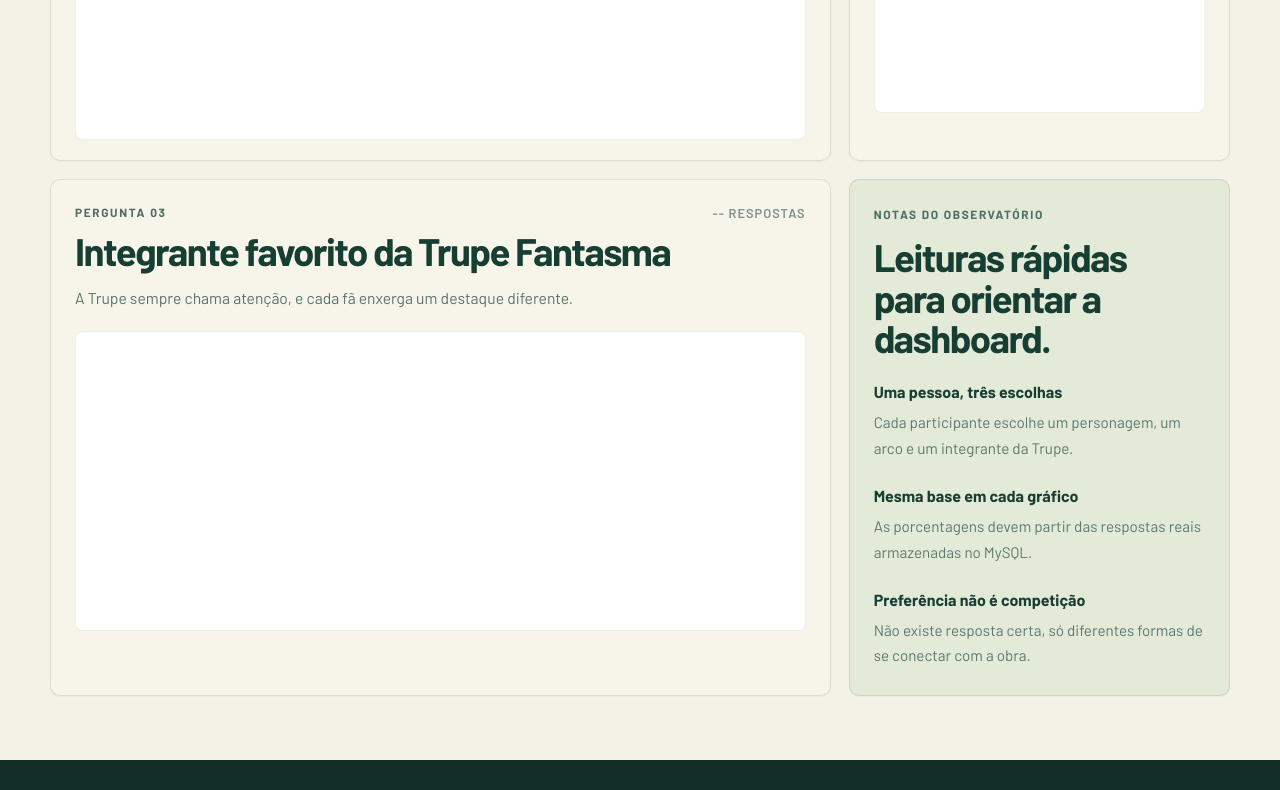
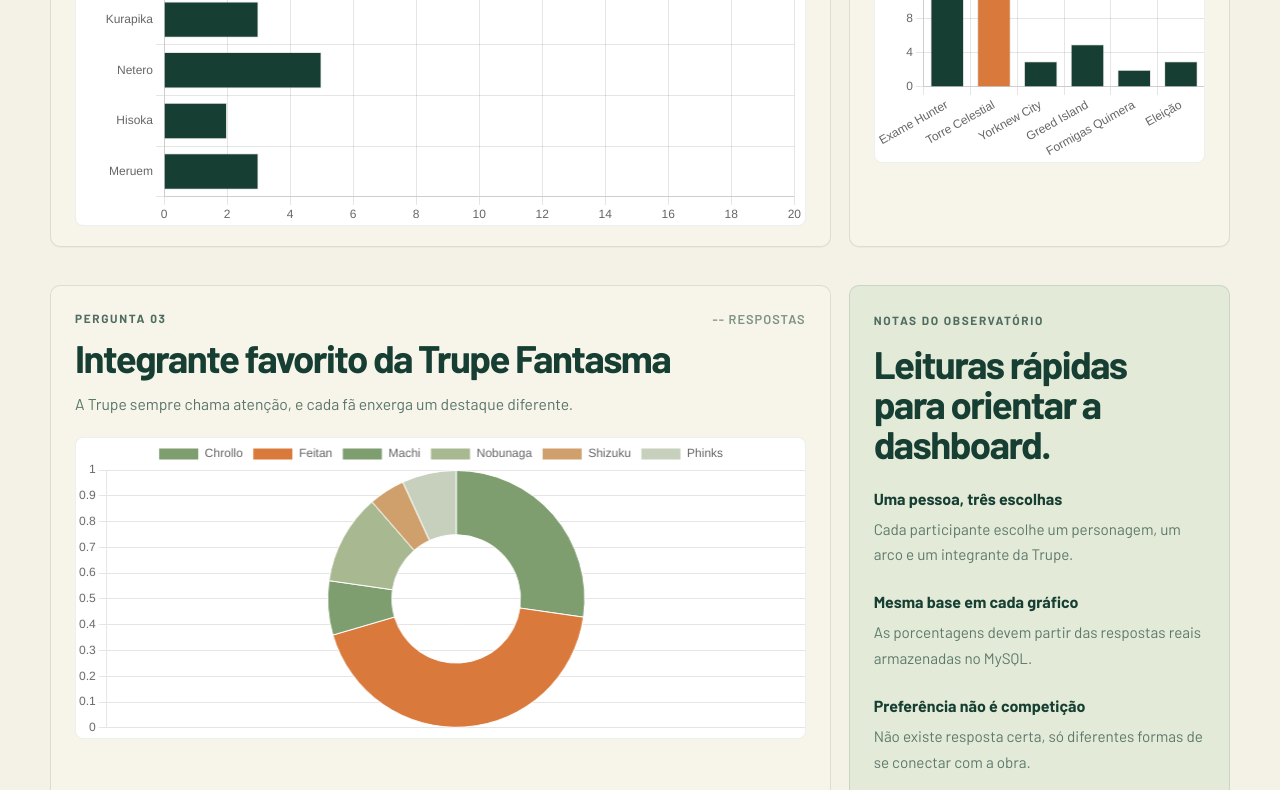
Before and after one commit to Vinicius-Henrique-Oliveira/MyHxH, a website: page public/dashboard.html in a window 1280 px wide. Shown: the part 945-1735 px from the top of the page. Drawn offline with nearby package versions, Linux system fonts and the light colour scheme.

Commit message:
Add Chart.js e fix CSS

```diff
--- a/public/css/dashboard.css
+++ b/public/css/dashboard.css
@@ -110,6 +110,7 @@
 
 .dashboard-card,
 .dashboard-notes {
+  margin-top: 20px;
   min-width: 0;
   border: 1px solid rgba(22, 62, 50, 0.12);
   border-radius: 10px;
@@ -170,7 +171,7 @@
 }
 
 .dashboard-chart-box--short {
-  min-height: 250px;
+  min-height: 280px;
 }
 
 .dashboard-chart-box--ring {
@@ -214,29 +215,3 @@
 .dashboard-card--bottom .dashboard-chart-box {
   min-height: 300px;
 }
-
-@media (max-width: 1080px) {
-  .dashboard-hero {
-    flex-direction: column;
-    align-items: flex-start;
-  }
-
-  .dashboard-stats,
-  .dashboard-grid {
-    grid-template-columns: 1fr;
-  }
-
-  .dashboard-card--wide,
-  .dashboard-notes {
-    grid-column: auto;
-  }
-
-  .dashboard-notes {
-    min-height: auto;
-  }
-
-  .dashboard-card--wide,
-  .dashboard-card--bottom {
-    min-height: auto;
-  }
-}
--- a/public/dashboard.html
+++ b/public/dashboard.html
@@ -15,6 +15,8 @@
   <link rel="icon" href="./assets/icon/favicon2.ico">
   <link rel="preconnect" href="https://fonts.gstatic.com">
 </head>
+
+<script src="https://cdn.jsdelivr.net/npm/chart.js"></script>
 
 <body>
   <header class="header">
@@ -84,9 +86,12 @@
           <span class="dashboard-card__meta">-- respostas</span>
         </header>
 
-        <p class="dashboard-card__lead">Killua, Kurapika, Gon, Hisoka e outros nomes disputam a preferência da comunidade.</p>
+        <p class="dashboard-card__lead">Killua, Kurapika, Gon, Hisoka e outros nomes disputam a preferência da
+          comunidade.</p>
 
-        <div class="dashboard-chart-box" id="graficoPersonagem" aria-label="Espaço para o gráfico de personagem favorito"></div>
+        <div class="dashboard-chart-box" id="graficoPersonagem">
+          <canvas id="Personagem"></canvas>
+        </div>
       </article>
 
       <article class="dashboard-card">
@@ -100,7 +105,9 @@
 
         <p class="dashboard-card__lead">Exame Hunter, Yorknew City, Formigas Quimera e outras etapas da jornada.</p>
 
-        <div class="dashboard-chart-box dashboard-chart-box--short" id="graficoArco" aria-label="Espaço para o gráfico de arco favorito"></div>
+        <div class="dashboard-chart-box dashboard-chart-box--short" id="graficoArco">
+          <canvas id="Arco"></canvas>
+        </div>
       </article>
 
       <article class="dashboard-card dashboard-card--wide dashboard-card--bottom">
@@ -114,7 +121,9 @@
 
         <p class="dashboard-card__lead">A Trupe sempre chama atenção, e cada fã enxerga um destaque diferente.</p>
 
-        <div class="dashboard-chart-box dashboard-chart-box--ring" id="graficoTrupe" aria-label="Espaço para o gráfico da Trupe Fantasma"></div>
+        <div class="dashboard-chart-box dashboard-chart-box--ring" id="graficoTrupe">
+          <canvas id="Trupe"></canvas>
+        </div>
       </article>
 
       <aside class="dashboard-notes" aria-label="Notas do observatório">
@@ -170,6 +179,128 @@
   </footer>
 
   <script>
+
+
+    const grafico1 = document.getElementById('Personagem');
+    const cores1 = ["#163E32", "#163E32", "#163E32", "#163E32", "#163E32", "#163E32"]
+    const votos1 = [12, 19, 3, 5, 2, 3];
+
+    let maior1 = votos1[0]
+    let ax_maior1 = 0;
+
+    for (let i = 0; i < votos1.length; i++) {
+
+      if (votos1[i] > maior1) {
+        maior1 = votos1[i]
+        ax_maior1 = i;
+      }
+
+    }
+
+    cores1[ax_maior1] = '#D97A3C';
+
+    new Chart(grafico1, {
+      type: 'bar',
+      data: {
+        labels: ['Gon Freecss', 'Killua Zoldyck', 'Kurapika', 'Netero', 'Hisoka', 'Meruem'],
+        datasets: [{
+          label: 'Votos',
+          data: votos1,
+          borderWidth: 1,
+          backgroundColor: cores1
+        }]
+      },
+      options: {
+        indexAxis: 'y',
+        scales: {
+          y: {
+            beginAtZero: true
+          }
+        }
+      }
+    });
+
+
+    const grafico2 = document.getElementById('Arco');
+    const cores2 = ["#163E32", "#163E32", "#163E32", "#163E32", "#163E32", "#163E32"]
+    const votos2 = [12, 19, 3, 5, 2, 3];
+
+    let maior2 = votos2[0]
+    let ax_maior2 = 0;
+
+    for (let i = 0; i < votos2.length; i++) {
+
+      if (votos2[i] > maior2) {
+        maior2 = votos2[i]
+        ax_maior2 = i;
+      }
+
+    }
+
+    cores2[ax_maior2] = '#D97A3C';
+
+
+    new Chart(grafico2, {
+      type: 'bar',
+      data: {
+        labels: ['Exame Hunter', 'Torre Celestial', 'Yorknew City', 'Greed Island', 'Formigas Quimera', 'Eleição'],
+        datasets: [{
+          label: 'Votos',
+          data: votos2,
+          borderWidth: 1,
+          backgroundColor: cores2
+        }]
+      },
+      options: {
+        responsive: true,
+        maintainAspectRatio: false,
+        scales: {
+          y: {
+            beginAtZero: true
+          }
+        }
+      }
+    });
+
+    const grafico3 = document.getElementById('Trupe');
+    const votos3 = [12, 19, 3, 5, 2, 3];
+    const cores3 = ['#7E9E70', '#163E32', '#7E9E70', '#A8B991', '#CFA06B', '#C6D0BD']
+    let maior3 = votos3[0]
+    let ax_maior3 = 0;
+
+    for (let i = 0; i < votos3.length; i++) {
+
+      if (votos3[i] > maior3) {
+        maior3 = votos3[i]
+        ax_maior3 = i;
+      }
+
+    }
+
+    cores3[ax_maior3] = '#D97A3C';
+
+    new Chart(grafico3, {
+      type: 'doughnut',
+      data: {
+        labels: ['Chrollo', 'Feitan', 'Machi', 'Nobunaga', 'Shizuku', 'Phinks'],
+        datasets: [{
+          label: 'Votos,',
+          data: votos3,
+          borderWidth: 1,
+          backgroundColor: cores3
+        }]
+      },
+      options: {
+        responsive: true,
+        maintainAspectRatio: false,
+        scales: {
+          y: {
+            beginAtZero: true
+          }
+        }
+      }
+    });
+
     function navbar_usuario() {
 
       const nome = sessionStorage.NOME_USUARIO;
```
